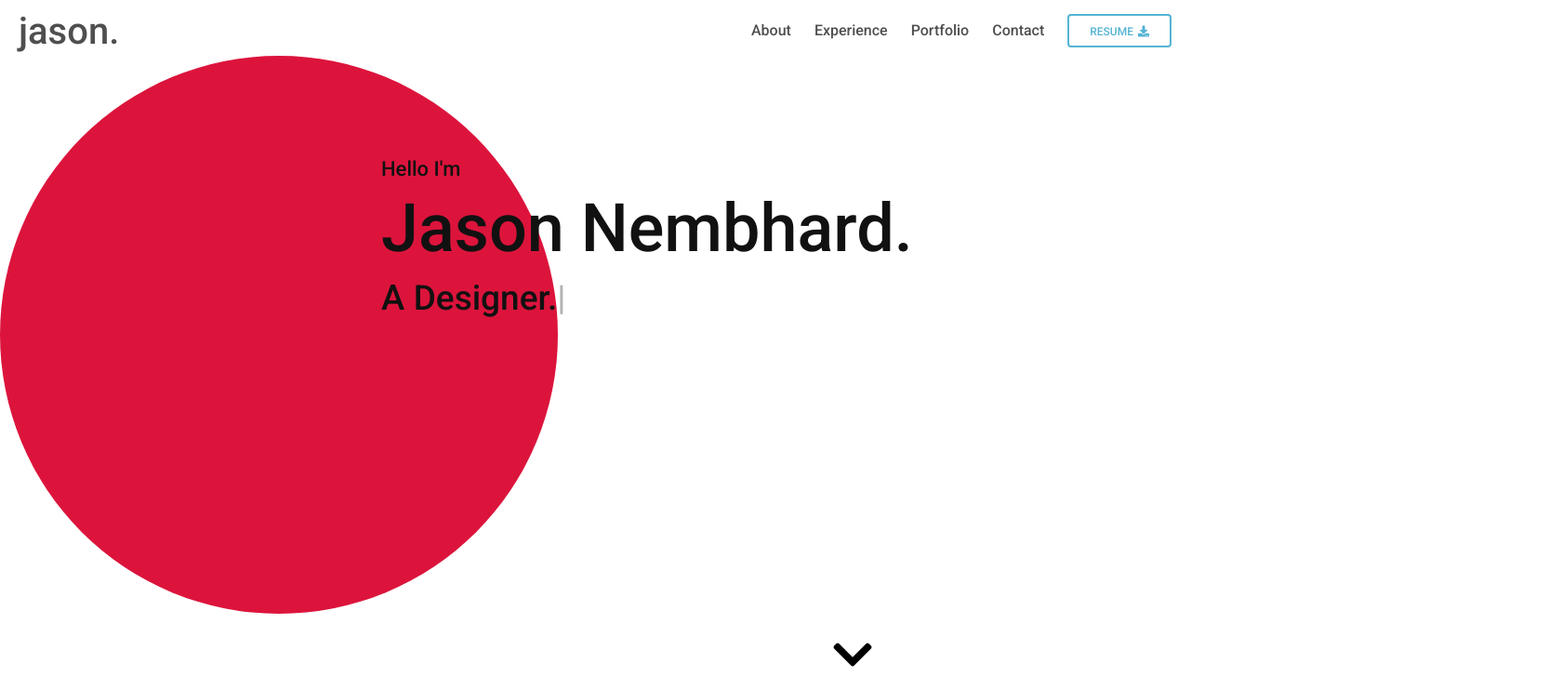
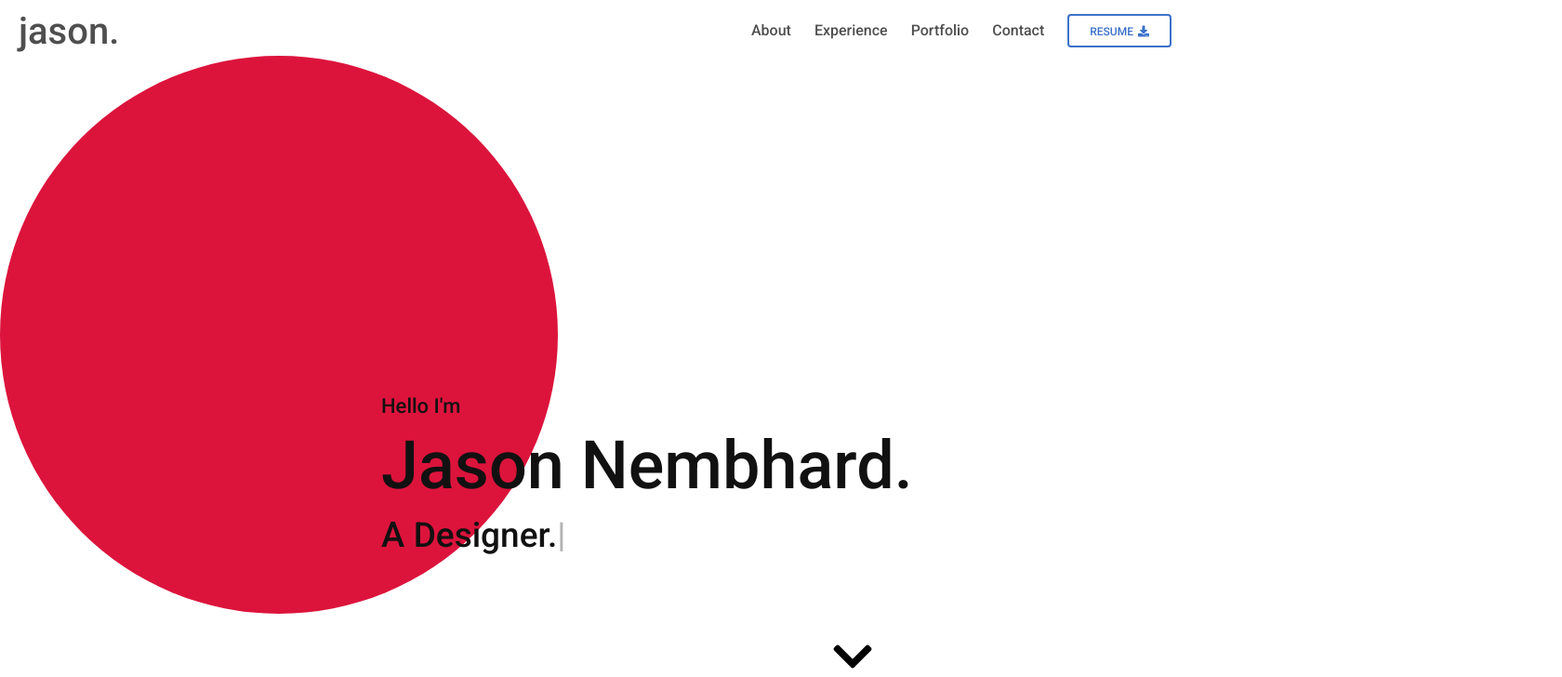
Before and after one commit to jNembhard/Portfolio, a React (Create React App) app: page / in a window 1280 px wide. Shown: the top 728 px of the page at 93% size, 1680 px wide, since content can reach past the window. Built offline with nearby package versions, Linux system fonts and the light colour scheme.

Commit message:
Info responsiveness

```diff
--- a/src/components/Footer.js
+++ b/src/components/Footer.js
@@ -15,8 +15,9 @@ function Footer() {
               className="m-1"
               style={{ color: "#0082ca" }}
               href="https://www.linkedin.com/in/jasonnembhard1/"
+              aria-label="linkedin"
             >
-              <MDBIcon fab icon="linkedin-in" size="2x" />
+              <MDBIcon fab icon="linkedin-in" size="2x" alt="LinkedIn" />
             </MDBBtnOne>
           </BtnWrapOne>
           <MDBBtnTwo
@@ -25,8 +26,9 @@ function Footer() {
             className="m-1"
             style={{ color: "#EEEADE" }}
             href="https://github.com/jNembhard"
+            aria-label="github"
           >
-            <MDBIcon fab icon="github" size="2x" />
+            <MDBIcon fab icon="github" size="2x" alt="GitHub" />
           </MDBBtnTwo>
         </Middle>
         <End>Copyright © {date} Jason Nembhard</End>
--- a/src/components/Header.js
+++ b/src/components/Header.js
@@ -34,7 +34,7 @@ function Header(props) {
               </HeaderOption>
             ))}
             <HeaderBtnWrap>
-              <MDBBtns outline color="info">
+              <MDBBtns outline color="primary">
                 Resume
                 <MDBIconS fas icon="download" />
               </MDBBtns>
@@ -62,7 +62,7 @@ function Header(props) {
                 </ul>
               ))}
               <BtnNav>
-                <MDBBtns outline color="info">
+                <MDBBtns outline color="primary">
                   Resume
                   <MDBIconS fas icon="download" />
                 </MDBBtns>
--- a/src/components/Info.js
+++ b/src/components/Info.js
@@ -57,6 +57,7 @@ const Left = styled.div`
   align-items: center;
   justify-content: center;
   overflow: hidden;
+
   @media (max-width: 768px) {
     padding-top: 100px;
   }
@@ -99,8 +100,7 @@ const ImageContainer = styled.div`
 `;
 
 const Title = styled.div`
-  width: 100%;
-  height: 100%;
+  height: 56.25%;
   padding-left: 10px;
   display: flex;
   flex-direction: column;
@@ -108,6 +108,10 @@ const Title = styled.div`
   position: absolute;
   left: 400px;
   color: #111;
+
+  @media (min-width: 1270px) and (max-width: 1280px) {
+    top: 36.25%;
+  }
 
   > h1 {
     font-size: 72px;
@@ -162,7 +166,11 @@ const Title = styled.div`
 const PortfolioAnchor = styled.div`
   position: absolute;
   left: 70%;
-  top: 85%;
+  top: 56.25%;
+
+  @media (max-width: 1280px) {
+    top: 85.25%;
+  }
 
   @media only screen and (max-width: 896px) and (orientation: landscape) {
     left: 87%;
@@ -175,7 +183,7 @@ const PortfolioAnchor = styled.div`
 
   @media (max-width: 768px) {
     left: 45%;
-    top: 90%;
+    top: 55%;
   }
 
   @media (max-width: 414px) {
```
